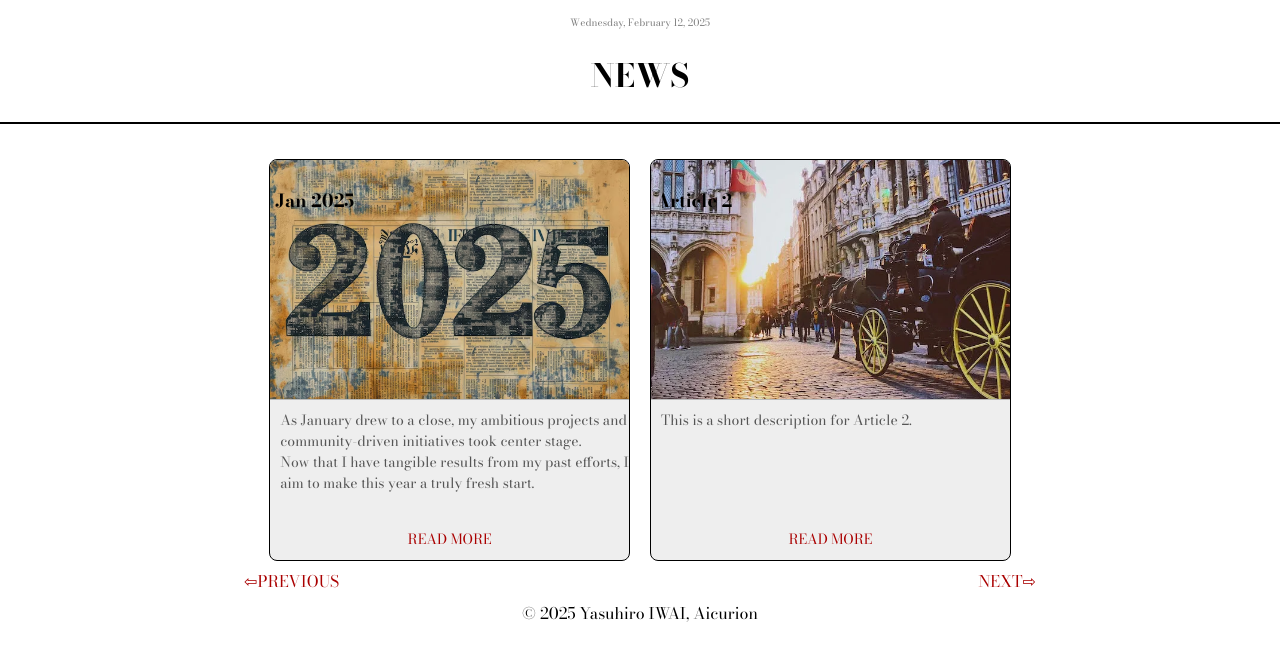
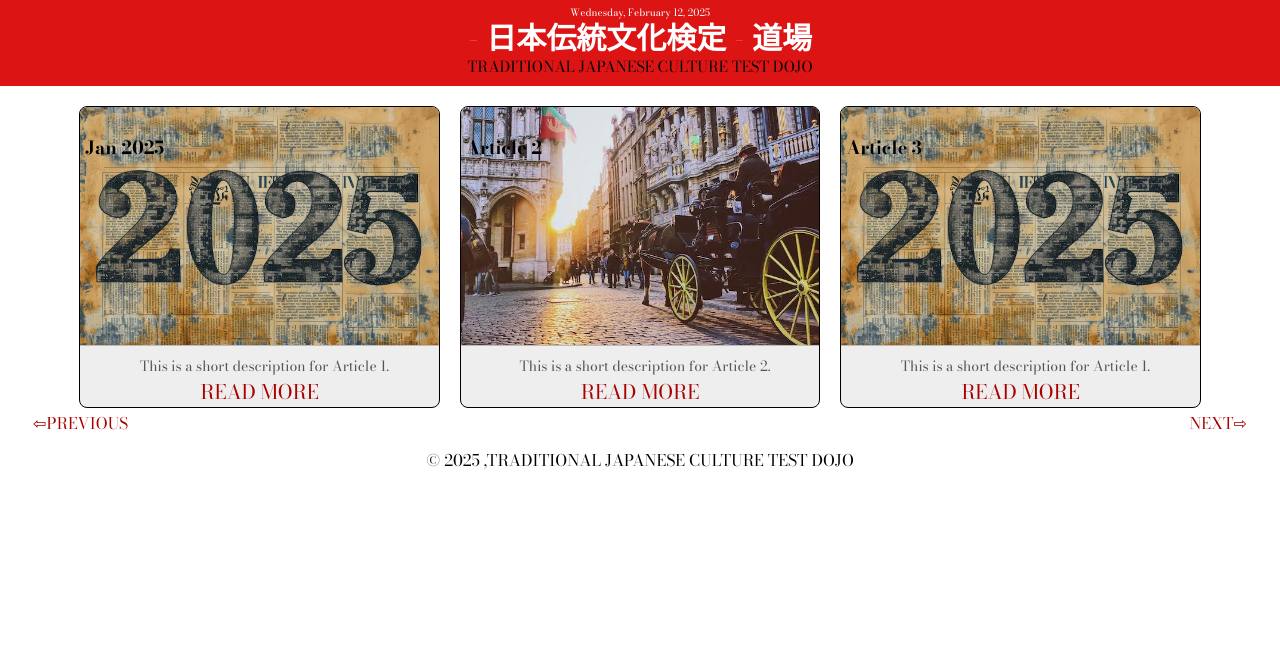
Before and after one commit to Yasu521/Yasu521.github.io, a PHP site: page /News/index.html in a window 1280 px wide. Shown: the top 661 px of the page. Run offline with PHP 8.4, Linux system fonts and the light colour scheme.

Commit message:
headerの修正

```diff
--- a/News/index.html
+++ b/News/index.html
@@ -32,8 +32,8 @@
 <body>
   <header>
     <div class="date" id="current-date"></div>
-    <h1><a href="https://yasuhiroiwai.jp/news/">NEWS</a></h1>
-    <hr>
+    <p class="link"><a href="https://yasuhiroiwai.jp/news/">- 日本伝統文化検定 - 道場</a></p>
+    <p class="english">TRADITIONAL JAPANESE CULTURE TEST DOJO</p>
   </header>
   <main class="main-container">
     <div class="container">
@@ -42,13 +42,13 @@
     <button id="previous-article">⇦PREVIOUS</button>
   </main>
   <footer>
-    &copy; 2025 Yasuhiro IWAI, <a href="https://aicurion.com" target="_blank">Aicurion</a>
+    &copy; 2025 ,TRADITIONAL JAPANESE CULTURE TEST DOJO </a>
   </footer>
   <script>
     const articlesData = [
       {
         "title": "Jan 2025",
-        "description": "As January drew to a close, my ambitious projects and community-driven initiatives took center stage.<br> Now that I have tangible results from my past efforts, I aim to make this year a truly fresh start.",
+        "description": "This is a short description for Article 1.",
         "image": "./content/image1.webp",
         "content": "./script1/script1-mobile.html",//mobile content
         "content2": "./script1/script1-desktop.html",//desktop content
@@ -73,6 +73,33 @@
         "//js2": "",//change js desktop
         "//cssfile2":"",//change css desktop
       },
+      {
+        "title": "Article 3",
+        "description": "This is a short description for Article 1.",
+        "image": "./content/image1.webp",
+        "content": "./script1/script1-mobile.html",//mobile content
+        "content2": "./script1/script1-desktop.html",//desktop content
+
+        "//js": "",//change js mobile
+        "//cssfile":"",//change css mobile
+
+        "//js2": "",//change js desktop
+        "//cssfile2":"",//change css desktop
+      },
+      {
+        "title": "Article 4",
+        "description": "This is a short description for Article 2.",
+        "image": "./content/image2.webp",
+
+        "content": "./script2/script1-mobile.html",//mobile content
+        "content2": "./script2/script1-desktop.html",//desktop content
+
+        "//js": "",//change js mobile
+        "//cssfile":"",//change css mobile
+
+        "//js2": "",//change js desktop
+        "//cssfile2":"",//change css desktop
+      }
     ];
   </script>
   <script src="./script.js" defer></script>
--- a/News/styles.css
+++ b/News/styles.css
@@ -8,16 +8,35 @@ body {
   align-items: center;
 }
 header {
-  color: rgb(0, 0, 0);
   width: 100%;
   text-align: center;
-  padding: 5px 0;
+  background-color: rgb(220, 20, 20);
+  line-height: 0.5;
 }
 header .date {
   margin: 10px 0;
   font-size: 10px;
-  color: gray;
+  color: rgb(255, 255, 255);
 }
+.container {
+  display: inline-block;
+  text-align: center;
+}
+
+.link a {
+  text-decoration: none;
+  font-size: 30px;
+  font-weight: bold;
+  color: rgb(255, 255, 255);
+}
+.link a:hover {
+  color: #ffffff70;
+}
+.english {
+  font-size: 15px;
+  color: black;
+}
+
 a {
   color: inherit;
   text-decoration: none;
@@ -86,7 +105,7 @@ a {
   border: 1px solid #000000;
   border-radius: 8px;
   width: 400px;
-  height: 400px;
+  height: 300px;
   display: flex;
   flex-direction: column;
   justify-content: space-between;
@@ -124,14 +143,12 @@ a {
   bottom:0px;
   font-family: "Bodoni Moda", serif;
   align-self: center;
-  margin-bottom:10px;
   background-color: #ffffff00;
   color: #aa0000;
   border: none;
-  font-size: 14px;
+  font-size: 20px;
   cursor: pointer;
   border-radius: 5px;
-  z-index:10;
 }
 hr {
   border: none;
```
